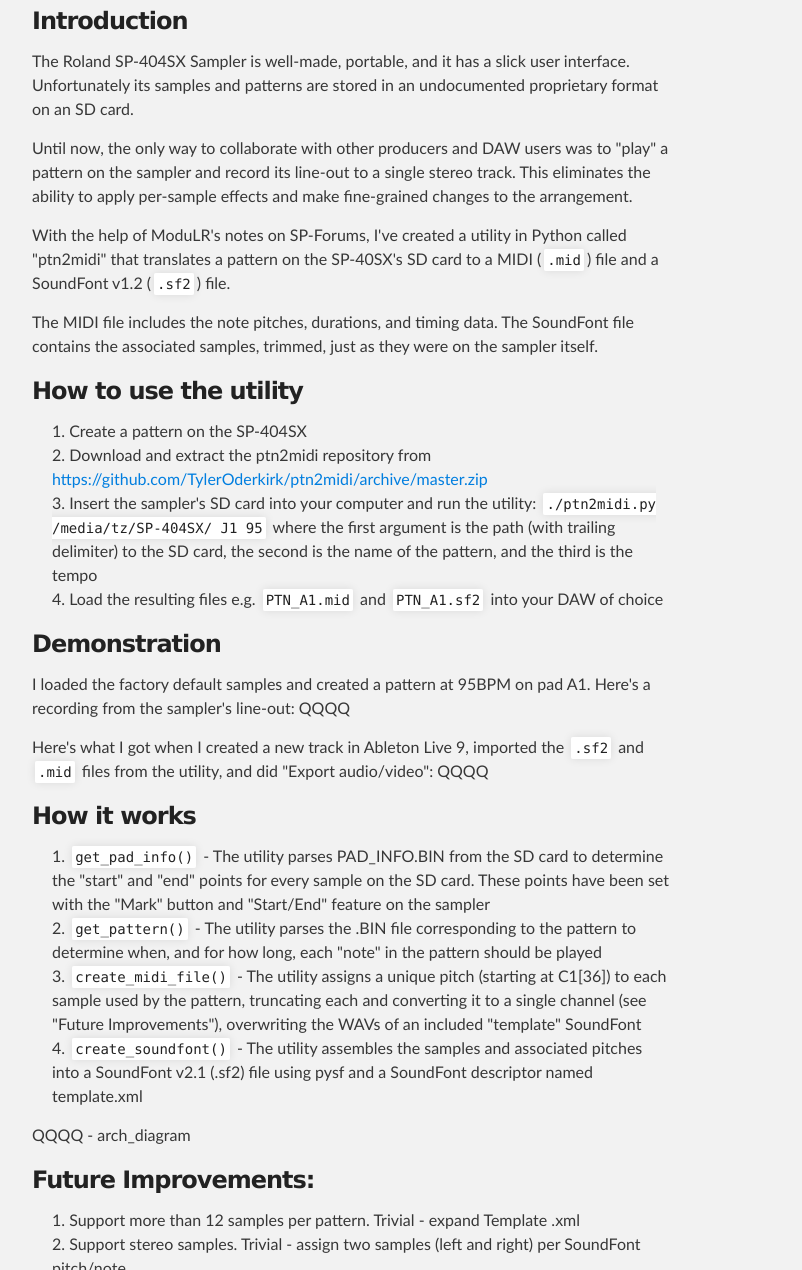
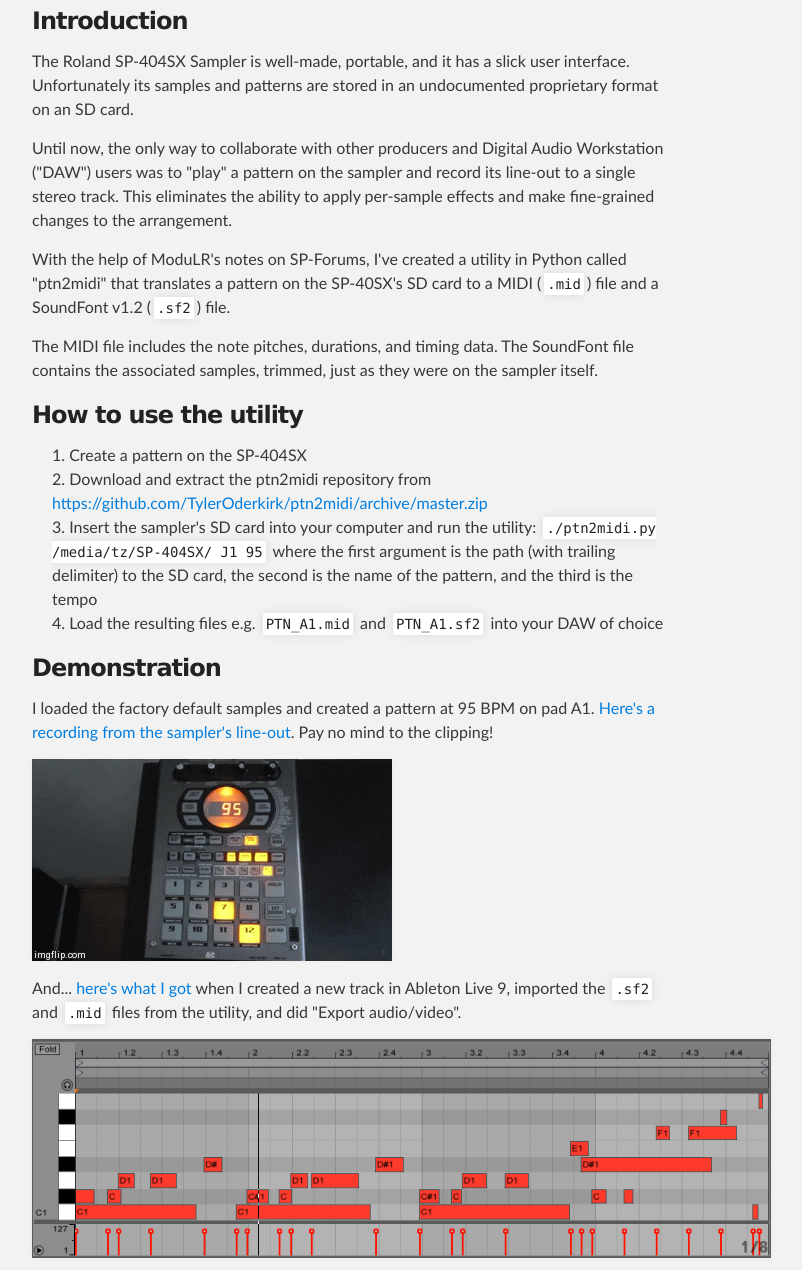
Before and after one commit to TylerOderkirk/ptn2midi, a plain HTML site: page index.html in a window 1280 px wide. Shown: the part 293-1563 px from the top of the page, without its empty margins (288-1090 px from the left). Drawn offline with Linux system fonts and the light colour scheme.

Commit message:
Create gh-pages branch via GitHub

```diff
--- a/index.html
+++ b/index.html
@@ -36,7 +36,7 @@
 
 <p>The Roland SP-404SX Sampler is well-made, portable, and it has a slick user interface. Unfortunately its samples and patterns are stored in an undocumented proprietary format on an SD card.</p>
 
-<p>Until now, the only way to collaborate with other producers and DAW users was to "play" a pattern on the sampler and record its line-out to a single stereo track. This eliminates the ability to apply per-sample effects and make fine-grained changes to the arrangement.</p>
+<p>Until now, the only way to collaborate with other producers and Digital Audio Workstation ("DAW") users was to "play" a pattern on the sampler and record its line-out to a single stereo track. This eliminates the ability to apply per-sample effects and make fine-grained changes to the arrangement.</p>
 
 <p>With the help of ModuLR's notes on SP-Forums, I've created a utility in Python called "ptn2midi" that translates a pattern on the SP-40SX's SD card to a MIDI (<code>.mid</code>) file and a SoundFont v1.2 (<code>.sf2</code>) file.</p>
 
@@ -54,9 +54,13 @@
 </ol><h3>
 <a name="demonstration" class="anchor" href="#demonstration"><span class="octicon octicon-link"></span></a>Demonstration</h3>
 
-<p>I loaded the factory default samples and created a pattern at 95BPM on pad A1. Here's a recording from the sampler's line-out: QQQQ</p>
+<p>I loaded the factory default samples and created a pattern at 95 BPM on pad A1. <a href="https://soundcloud.com/dj_toadstool/ptn-f1-roland-line-out-recorded">Here's a recording from the sampler's line-out</a>. Pay no mind to the clipping!</p>
 
-<p>Here's what I got when I created a new track in Ableton Live 9, imported the <code>.sf2</code> and <code>.mid</code> files from the utility, and did "Export audio/video": QQQQ</p>
+<p><img src="https://raw.githubusercontent.com/TylerOderkirk/ptn2midi/gh-pages/images/playing_pattern_on_sp-404sx_imgflip_a0fwj.gif" alt="My sampler playing the pattern"></p>
+
+<p>And... <a href="https://soundcloud.com/dj_toadstool/ptn-f1-ableton-export">here's what I got</a> when I created a new track in Ableton Live 9, imported the <code>.sf2</code> and <code>.mid</code> files from the utility, and did "Export audio/video".</p>
+
+<p><img src="https://raw.githubusercontent.com/TylerOderkirk/ptn2midi/gh-pages/images/ableton_midi_note_editor.gif" alt="Ableton's MIDI note editor view"></p>
 
 <h3>
 <a name="how-it-works" class="anchor" href="#how-it-works"><span class="octicon octicon-link"></span></a>How it works</h3>
@@ -71,7 +75,7 @@
 <code>create_midi_file()</code> - The utility assigns a unique pitch (starting at C1[36]) to each sample used by the pattern, truncating each and converting it to a single channel (see "Future Improvements"), overwriting the WAVs of an included "template" SoundFont</li>
 <li>
 <code>create_soundfont()</code> - The utility assembles the samples and associated pitches into a SoundFont v2.1 (.sf2) file using pysf and a SoundFont descriptor named template.xml</li>
-</ol><p>QQQQ - arch_diagram</p>
+</ol><p><img src="https://raw.githubusercontent.com/TylerOderkirk/ptn2midi/gh-pages/images/sys_arch_print_preview.png" alt="System architecture diagram"></p>
 
 <h3>
 <a name="future-improvements" class="anchor" href="#future-improvements"><span class="octicon octicon-link"></span></a>Future Improvements:</h3>
```
Also changed, not shown: params.json (+1 -1 lines).
